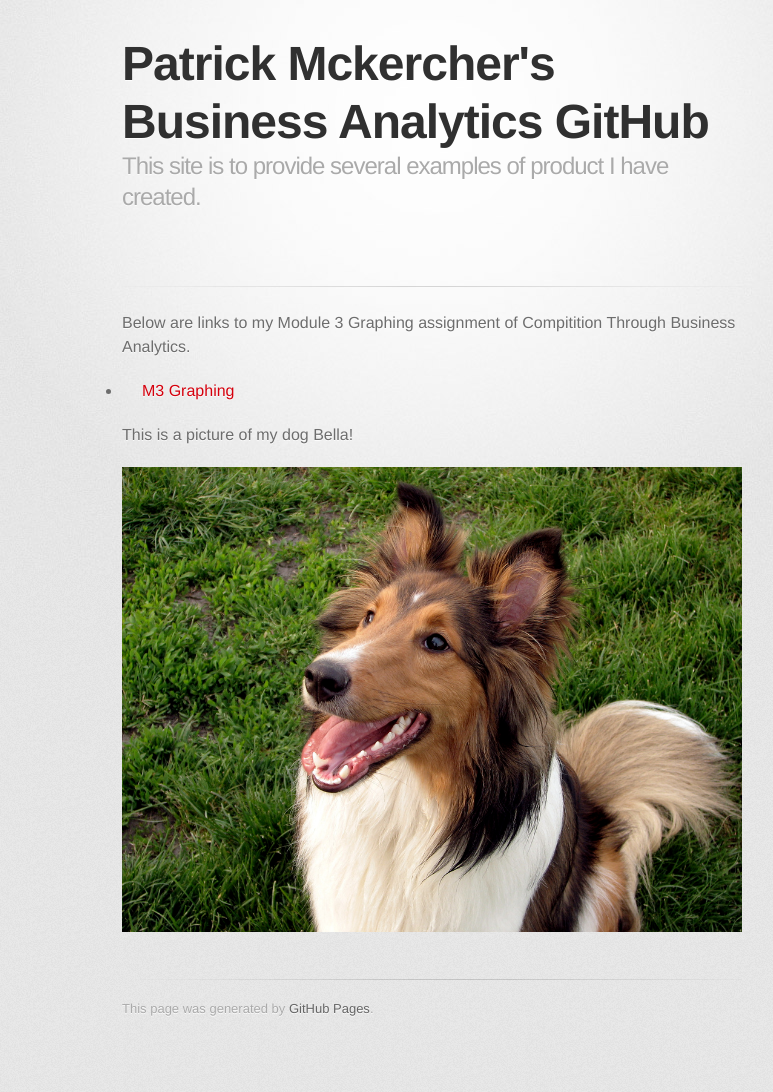
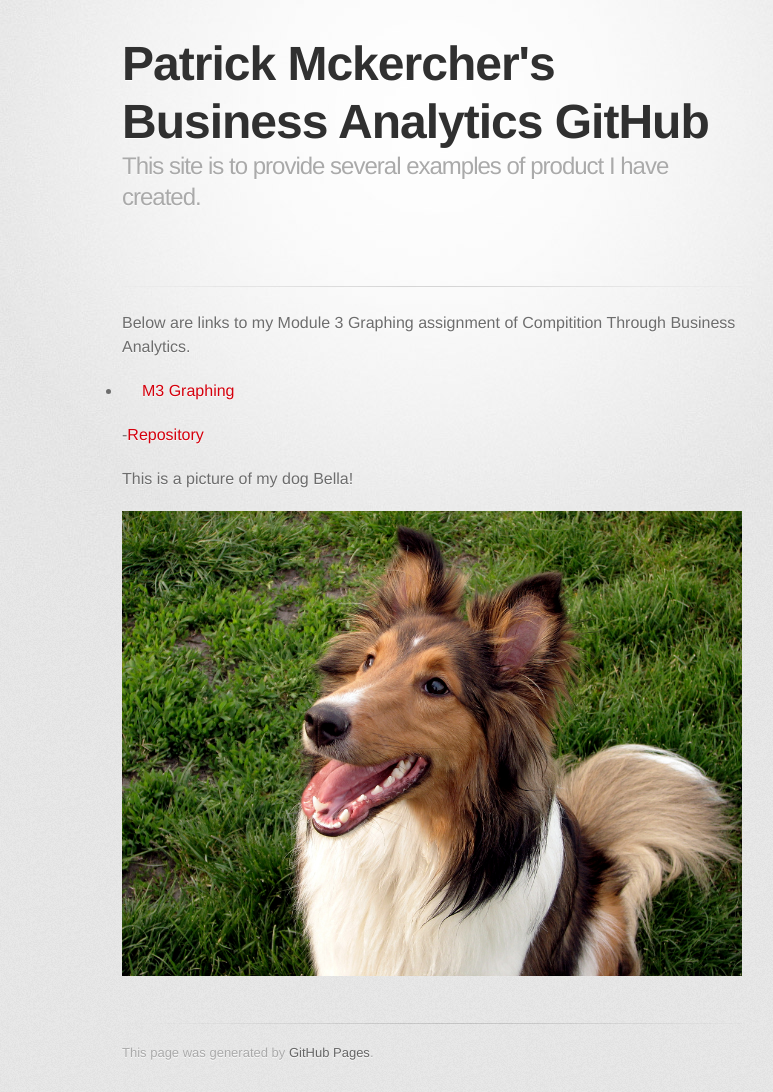
Before and after one commit to pomckercher/pomckercher.github.io, a Jekyll site: the page built from index.md, in a window 1280 px wide. Shown: the whole page, without its empty margins (208-981 px from the left). Built offline with Jekyll 4.4.1, drawn with Linux system fonts in a browser that asks for light colours; some web fonts are replaced; our own code applies the rules of GitHub Pages for plain Markdown files; before the commit the page ends 1048 px from its top, so only the background shows below that.

Commit message:
Update index.md

```diff
--- a/index.md
+++ b/index.md
@@ -6,6 +6,8 @@ description: This site is to provide several examples of product I have created.
 Below are links to my Module 3 Graphing assignment of Compitition Through Business Analytics.
 - [M3 Graphing](/M3 Graphing/index.md)
 
+-[Repository](https://github.com/pomckercher/Sample-Work)
+
 This is a picture of my dog Bella!
 
 ![My Pictures](/pics/Bella.jpg)
```
